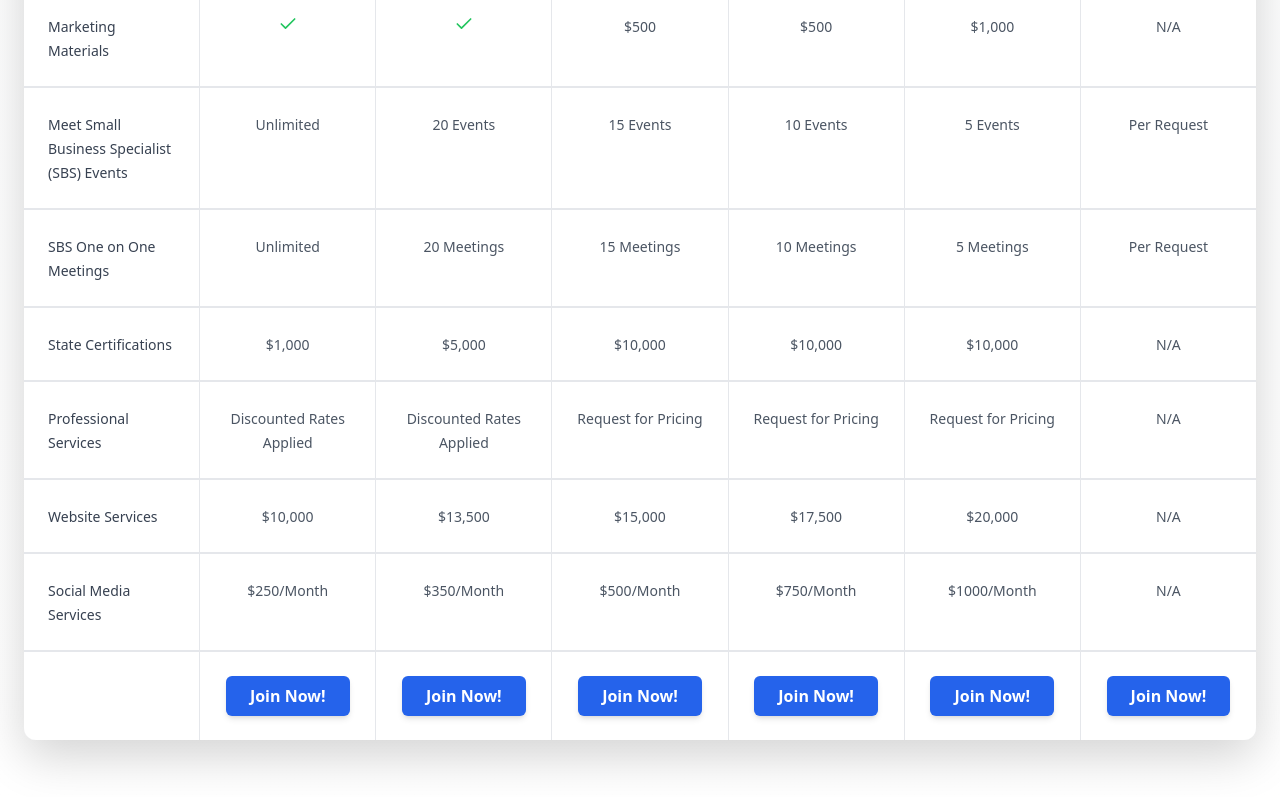
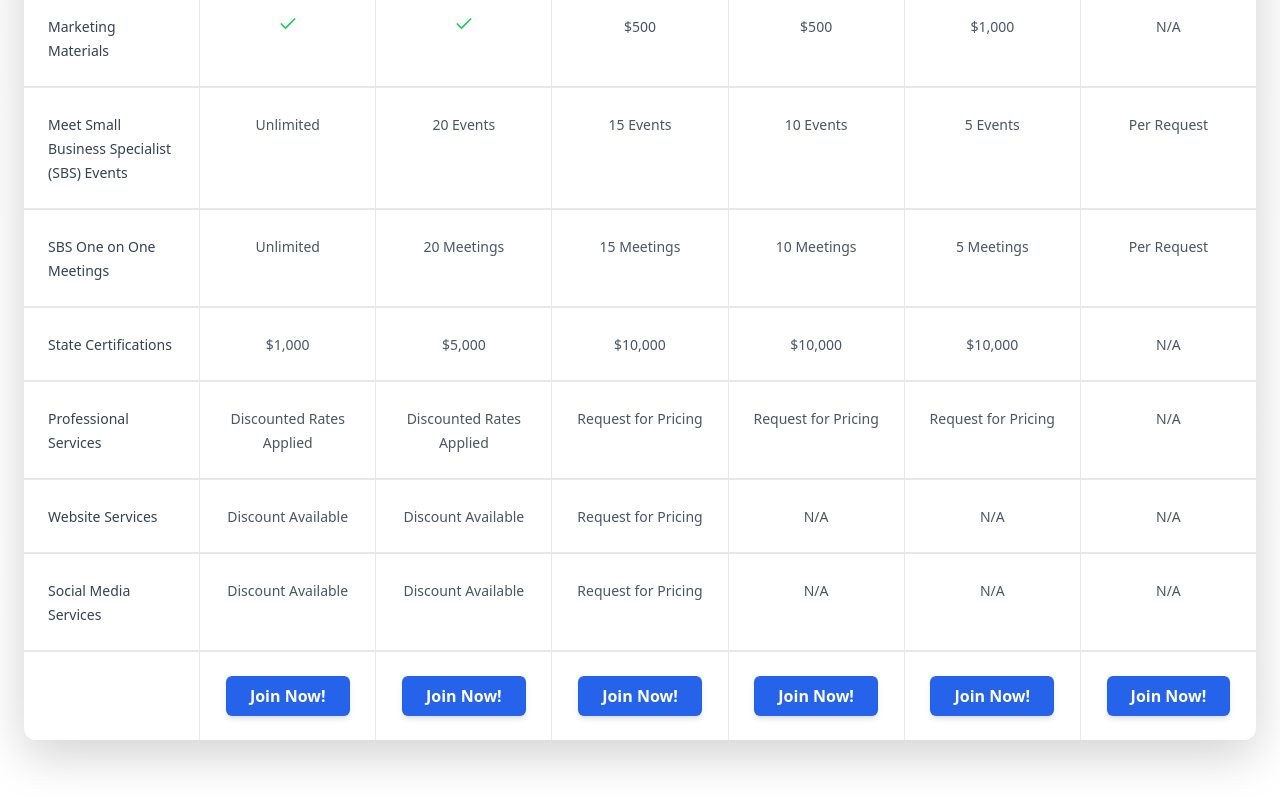
Before and after one commit to rsinno45/HubClubReact, a React (Vite) app: page /membership in a window 1280 px wide. Shown: the part 1778-2575 px from the top of the page. Built offline with nearby package versions, Linux system fonts and the light colour scheme.

Commit message:
added features

```diff
--- a/src/pages/MembershipPage.jsx
+++ b/src/pages/MembershipPage.jsx
@@ -95,7 +95,7 @@ const MembershipPage = () => {
         "DSVCB Renewal Assistance": true,
         "SBS Marketing": true,
         "PCO Marketing": true,
-        "Direct Mail": true,
+        "Direct Mail": "Discount Available",
         "MBE/WBE Certification": true,
         "DBE Certification": true,
         "Federal Certifications": true,
@@ -106,8 +106,11 @@ const MembershipPage = () => {
         "SBS One on One Meetings": "Unlimited",
         "State Certifications": "$1,000",
         "Professional Services": "Discounted Rates Applied",
-        "Website Services": "$10,000",
-        "Social Media Services": "$250/Month",
+        "Website Services": "Discount Available",
+        "Social Media Services": "Discount Available",
+        "GLC Meetings": "Unlimited",
+        "PCOs Contacts": "50 Contacts",
+        "SBS Contacts": "50 Contacts",
       },
       Platinum: {
         "Sam Registration": true,
@@ -119,7 +122,7 @@ const MembershipPage = () => {
         "DSVCB Renewal Assistance": true,
         "SBS Marketing": true,
         "PCO Marketing": true,
-        "Direct Mail": true,
+        "Direct Mail": "Discount Available",
         "MBE/WBE Certification": "$5,000",
         "DBE Certification": "$5,000",
         "Federal Certifications": "$5,000",
@@ -130,8 +133,11 @@ const MembershipPage = () => {
         "SBS One on One Meetings": "20 Meetings",
         "State Certifications": "$5,000",
         "Professional Services": "Discounted Rates Applied",
-        "Website Services": "$13,500",
-        "Social Media Services": "$350/Month",
+        "Website Services": "Discount Available",
+        "Social Media Services": "Discount Available",
+        "GLC Meetings": "20 Events",
+        "PCOs Contacts": "30 Contacts",
+        "SBS Contacts": "30 Contacts",
       },
       Gold: {
         "Sam Registration": true,
@@ -143,7 +149,7 @@ const MembershipPage = () => {
         "DSVCB Renewal Assistance": true,
         "SBS Marketing": true,
         "PCO Marketing": true,
-        "Direct Mail": "$2,000 per Mailer",
+        "Direct Mail": "Request for Pricing",
         "MBE/WBE Certification": "$10,000",
         "DBE Certification": "$10,000",
         "Federal Certifications": "$10,000",
@@ -154,8 +160,11 @@ const MembershipPage = () => {
         "SBS One on One Meetings": "15 Meetings",
         "State Certifications": "$10,000",
         "Professional Services": "Request for Pricing",
-        "Website Services": "$15,000",
-        "Social Media Services": "$500/Month",
+        "Website Services": "Request for Pricing",
+        "Social Media Services": "Request for Pricing",
+        "GLC Meetings": "15 Events",
+        "PCOs Contacts": "20 Contacts",
+        "SBS Contacts": "20 Contacts",
       },
       Silver: {
         "Sam Registration": true,
@@ -178,8 +187,12 @@ const MembershipPage = () => {
         "SBS One on One Meetings": "10 Meetings",
         "State Certifications": "$10,000",
         "Professional Services": "Request for Pricing",
-        "Website Services": "$17,500",
-        "Social Media Services": "$750/Month",
+        "Website Services": "N/A",
+        "Social Media Services": "N/A",
+        "GLC Meetings": "10 Events",
+        "PCOs Contacts": "50 Contacts",
+        "PCOs Contacts": "10 Contacts",
+        "SBS Contacts": "10 Contacts",
       },
       Bronze: {
         "Sam Registration": true,
@@ -202,8 +215,11 @@ const MembershipPage = () => {
         "SBS One on One Meetings": "5 Meetings",
         "State Certifications": "$10,000",
         "Professional Services": "Request for Pricing",
-        "Website Services": "$20,000",
-        "Social Media Services": "$1000/Month",
+        "Website Services": "N/A",
+        "Social Media Services": "N/A",
+        "GLC Meetings": "5 Events",
+        "PCOs Contacts": "N/A",
+        "SBS Contacts": "N/A",
       },
       Associate: {
         "Sam Registration": true,
@@ -228,6 +244,9 @@ const MembershipPage = () => {
         "Professional Services": "N/A",
         "Website Services": "N/A",
         "Social Media Services": "N/A",
+        "GLC Meetings": "Per Request",
+        "PCOs Contacts": "N/A",
+        "SBS Contacts": "N/A",
       },
     };
 
```
